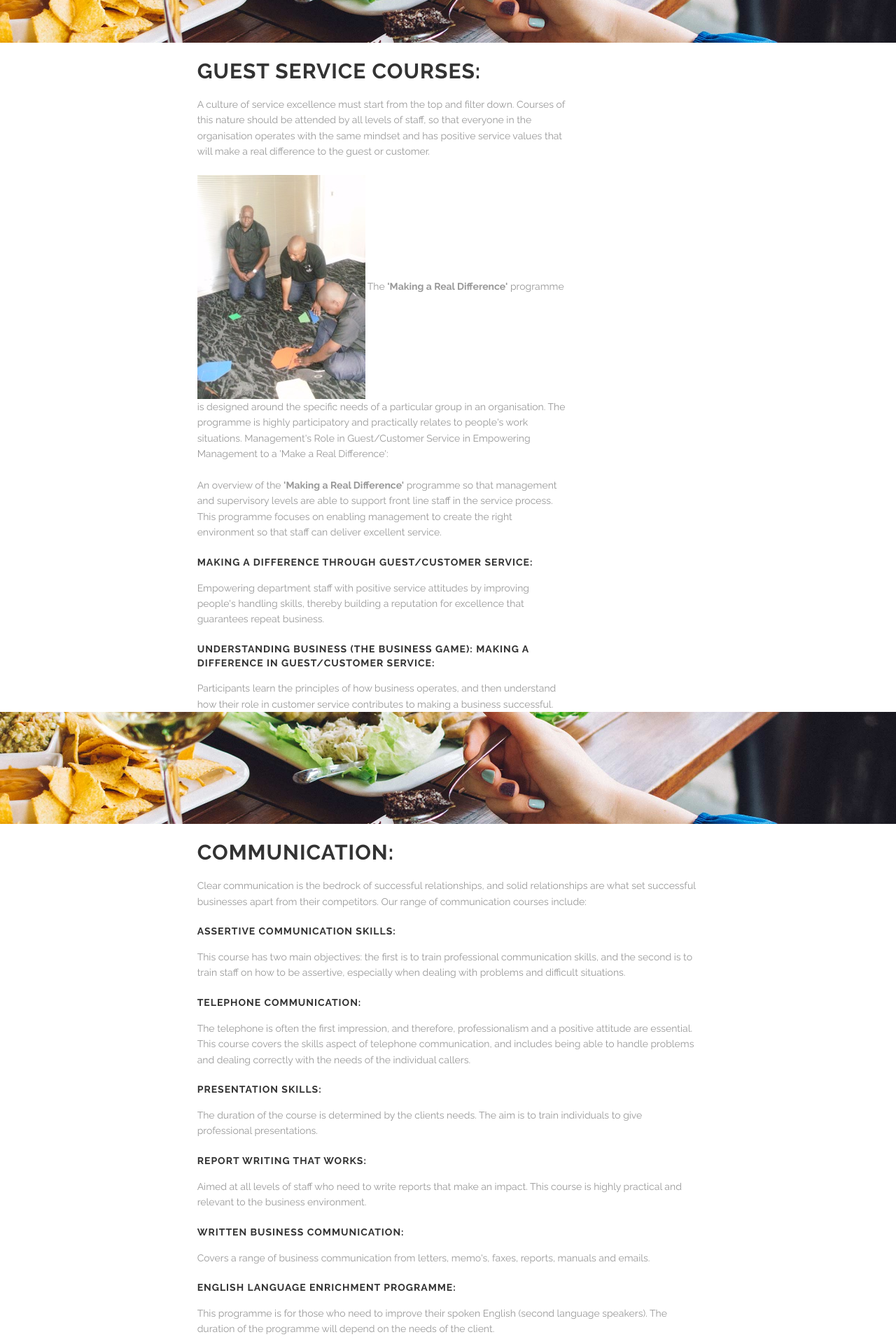
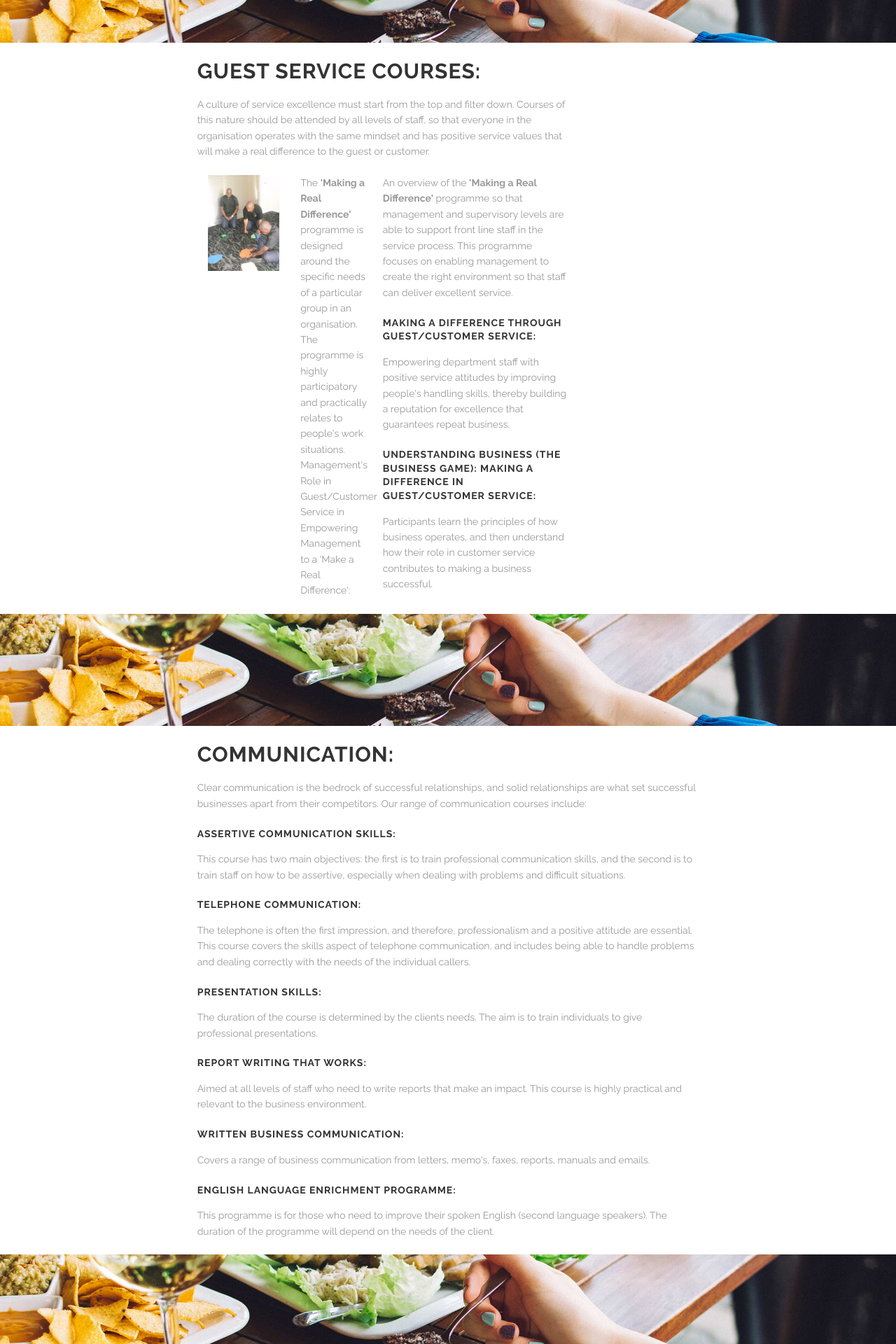
Before and after one commit to newvisionSA/newvisionSA.github.io, a Jekyll site: the page built from training.html, in a window 1280 px wide. Shown: the part 1260-3180 px from the top of the page at 70% size. Built offline with Jekyll 4.4.1, drawn with Linux system fonts in a browser that asks for light colours.

Commit message:
Update Images

```diff
--- a/training.html
+++ b/training.html
@@ -86,8 +86,8 @@ Individualised training for the specific needs of Guesthouses, and Bed and Break
       <h2>Guest Service Courses: </h2>
 A culture of service excellence must start from the top and filter down. Courses of this nature should be attended by all levels of staff, so that everyone in the organisation operates with the same mindset and has positive service values that will make a real difference to the guest or customer.
 <br><br>
-<img src="/images/nv1.jpeg"> The <strong>'Making a Real Difference'</strong> programme is designed around the specific needs of a particular group in an organisation. The programme is highly participatory and practically relates to people's work situations. Management's Role in Guest/Customer Service in Empowering Management to a 'Make a Real Difference':
-<br><br>
+<div class="large-3 columns"><img src="/images/nv1.jpeg"></div><div class="large-3 columns"> The <strong>'Making a Real Difference'</strong> programme is designed around the specific needs of a particular group in an organisation. The programme is highly participatory and practically relates to people's work situations. Management's Role in Guest/Customer Service in Empowering Management to a 'Make a Real Difference':
+<br><br></div>
 An overview of the <strong>'Making a Real Difference'</strong> programme so that management and supervisory levels are able to support front line staff in the service process. This programme focuses on enabling management to create the right environment so that staff can deliver excellent service.
 <br><br>
 <strong><h4>Making a Difference through Guest/Customer Service:</h4></strong>Empowering department staff with positive service attitudes by improving people's handling skills, thereby building a reputation for excellence that guarantees repeat business.
```
